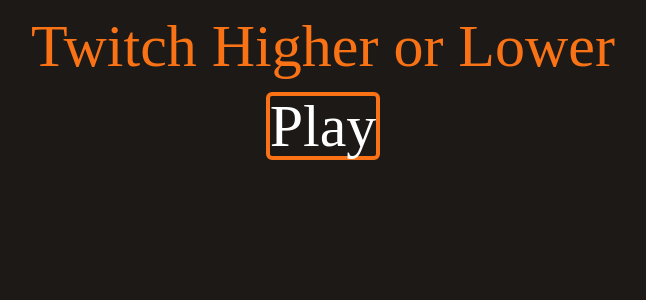
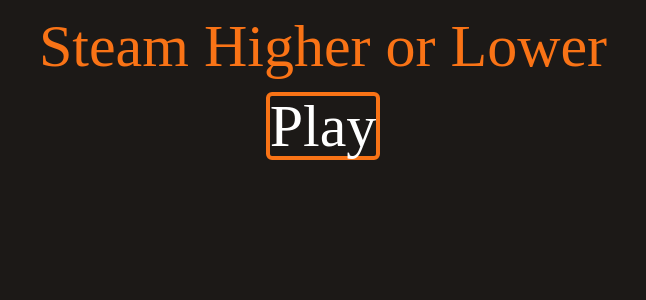
Before and after one commit to towel-cool/twitch-higher-or-lower, a React (Create React App) app: page / in a window 1280 px wide. Shown: the top 300 px of the page, without its empty margins (317-963 px from the left). Built offline with nearby package versions, Linux system fonts and the light colour scheme.

Commit message:
Changed navbar title

```diff
--- a/src/components/navbar.jsx
+++ b/src/components/navbar.jsx
@@ -5,7 +5,7 @@
     render() {
         return (
             <div className="py-4">
-                <h1 className="text-center text-6xl text-orange-500"><Link to="/">Twitch Higher or Lower</Link></h1>
+                <h1 className="text-center text-6xl text-orange-500"><Link to="/">Steam Higher or Lower</Link></h1>
             </div>
         );
     }
```
